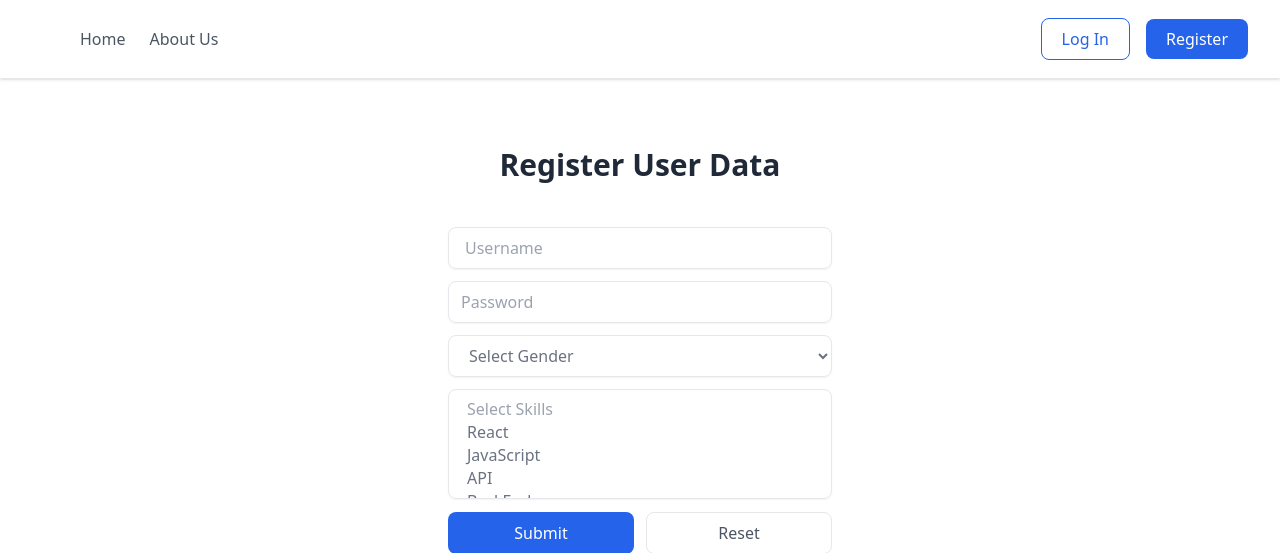
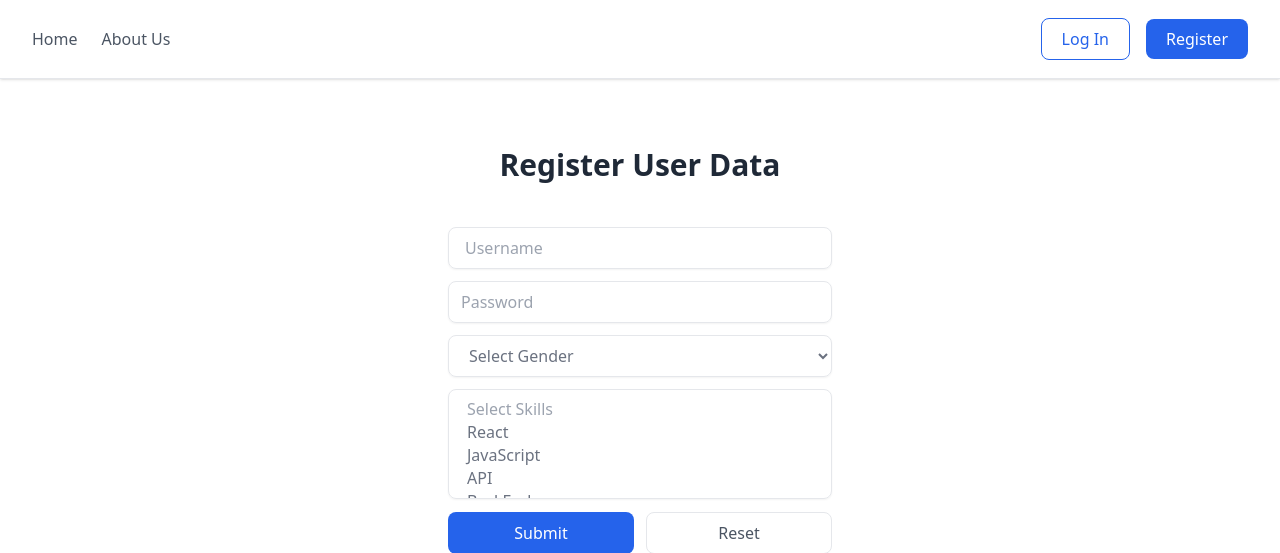
Before and after one commit to mohitg66/User-Manager, a Django app: page / in a window 1280 px wide. Shown: the top 553 px of the page. Run offline with Django 4.2, Linux system fonts and the light colour scheme; some libraries are stand-ins or nearby versions.

Commit message:
updated homepage.png

```diff
--- a/users/templates/users/layout.html
+++ b/users/templates/users/layout.html
@@ -12,7 +12,7 @@
         <nav class="sticky top-0 bg-white border-b shadow py-1.5">
             <div class="flex justify-between items-center py-3 px-4 max-w-screen-xl mx-auto md:px-8">
                 <ul class="flex-1 justify-between mt-12 md:flex md:mt-0 hidden">
-                    <div class="items-center space-y-5 md:flex md:space-x-6 md:space-y-0 md:ml-12">
+                    <div class="items-center space-y-5 md:flex md:space-x-6 md:space-y-0">
                         <li class="text-gray-600 hover:text-gray-900">
                             <a href="{% url 'users:index' %}">Home</a>
                         </li>
```
Also changed, not shown: db.sqlite3, public/images/homepage.png.
